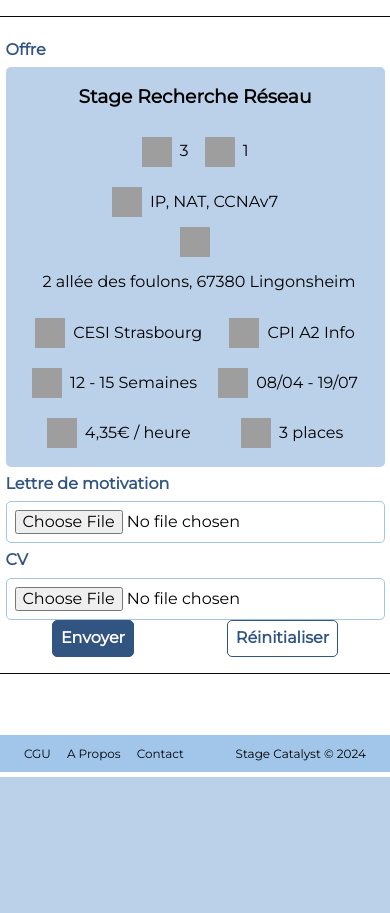
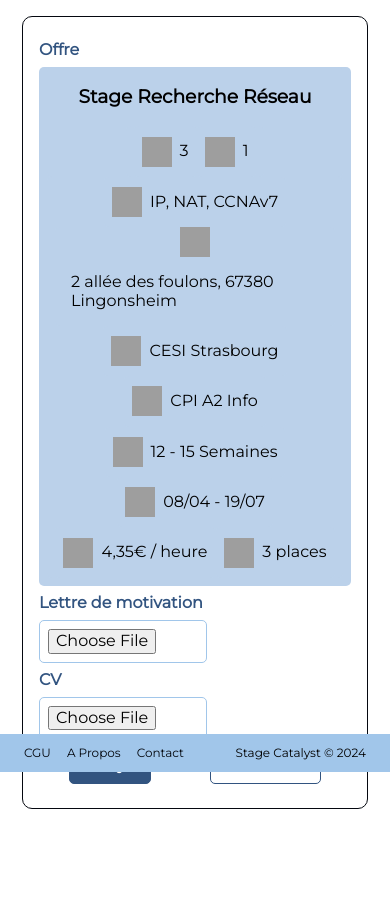
Before and after one commit to aschnepp/Projet-WEB-BETA, a PHP site: page /pages/postuler.html in a window 390 px wide. Shown: the part 72-985 px from the top of the page. Before the commit the page ends 849 px from the top, so only its background shows below. Run offline with PHP 8.4, Linux system fonts and the light colour scheme; grey boxes are pictures that could not be loaded.

Commit message:
fix input & noms fichiers

```diff
--- a/assets/styles/postuler.css
+++ b/assets/styles/postuler.css
@@ -29,7 +29,7 @@
   border-radius: 10px;
   padding: 1rem;
   margin: 1rem;
-  width: auto;
+  width: 80%;
 }
 
 fieldset label {
@@ -48,6 +48,14 @@
 
 fieldset input[type="file"] {
   overflow: hidden;
+  width: auto;
+}
+
+@media (max-width: 500px) {
+  fieldset input[type="file"] {
+    width: 150px;
+    color: transparent;
+  }
 }
 
 fieldset input[type="submit"] {
@@ -56,6 +64,7 @@
   font-weight: bold;
   cursor: pointer;
   border: 1px solid var(--blue-dark-contrast);
+  margin: 0.5rem 0;
 }
 
 fieldset input[type="submit"]:hover {
@@ -68,6 +77,7 @@
   font-weight: bold;
   cursor: pointer;
   border: 1px solid var(--blue-dark-contrast);
+  margin: 0.5rem 0;
 }
 
 fieldset input[type="reset"]:hover {
--- a/pages/postuler.html
+++ b/pages/postuler.html
@@ -16,7 +16,7 @@
     <meta name="viewport" content="width=device-width, initial-scale=1.0" />
     <link
       rel="preload"
-      href="../assets/images/logo.webp"
+      href="../assets/images/Logo.webp"
       as="image"
       type="image/webp"
     />
@@ -24,8 +24,8 @@
   <body>
     <header>
       <section id="header-gauche">
-        <a href="accueil.html" id="image-accueil"
-          ><img src="../assets/images/logo.webp" alt="logo" id="logo"
+        <a href="index.html" id="image-accueil"
+          ><img src="../assets/images/Logo.webp" alt="Logo" id="Logo"
         /></a>
         <p id="header-p">Stage Catalyst</p>
       </section>
```
